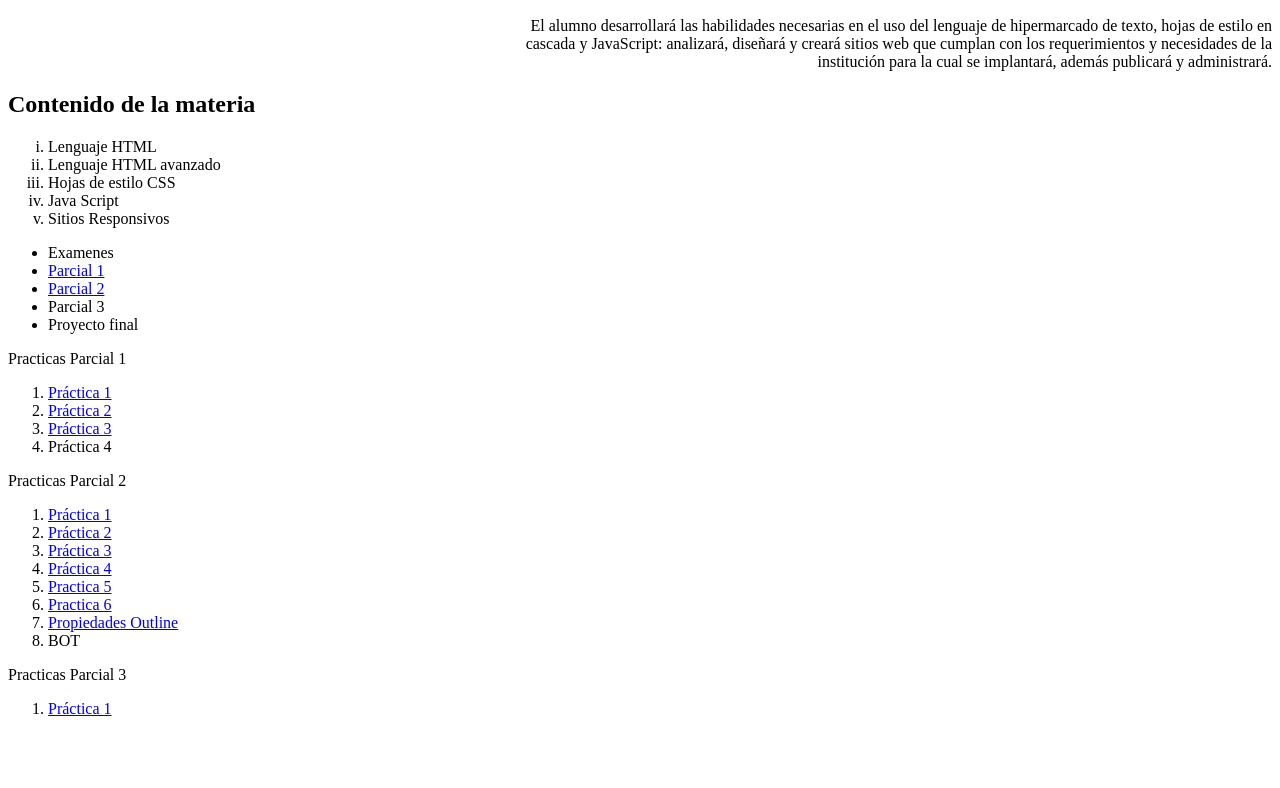
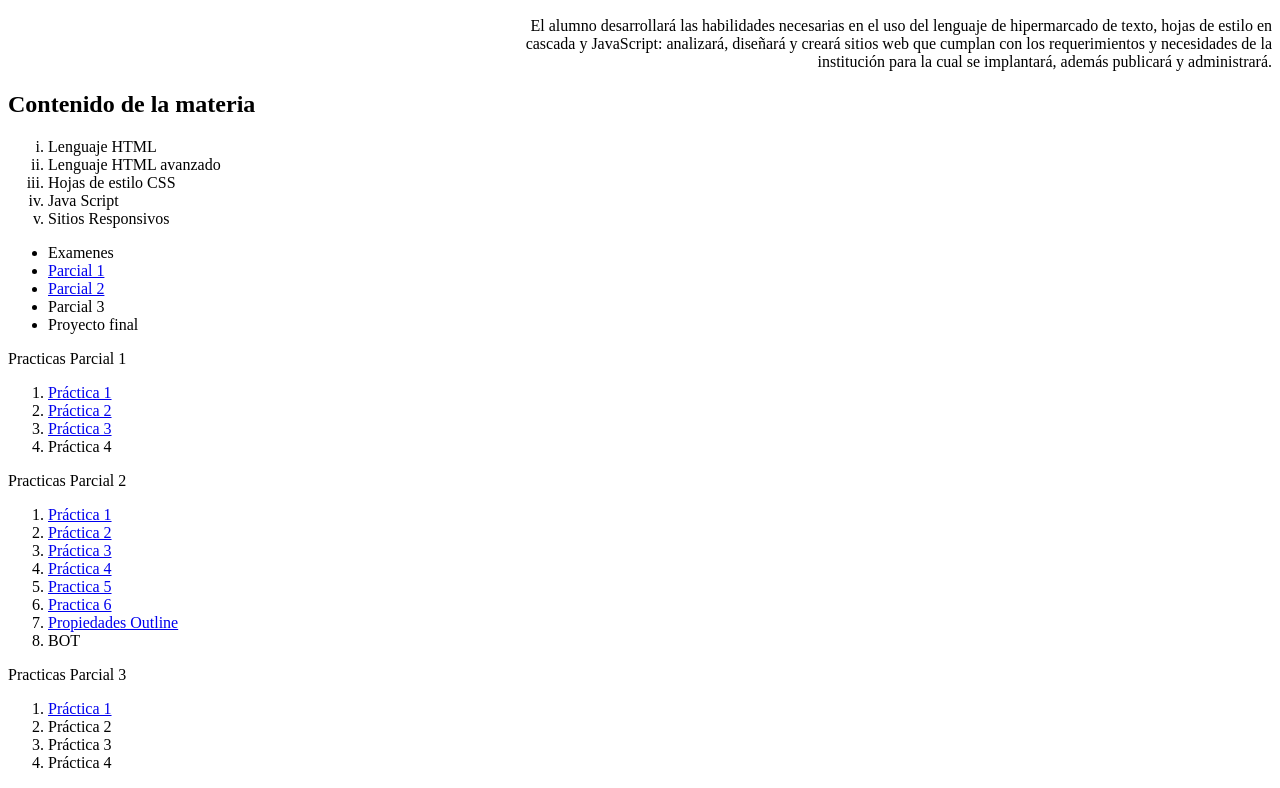
Before and after one commit to tacodepastor25/portafolio, a plain HTML site: page index.html in a window 1280 px wide. Shown: the part 867-1655 px from the top of the page. Before the commit the page ends 1601 px from the top, so only its background shows below. Drawn offline with Linux system fonts and the light colour scheme.

Commit message:
Update index.html

```diff
--- a/index.html
+++ b/index.html
@@ -80,6 +80,9 @@
         <p>Practicas Parcial 3</p>
         <ol>
             <li><a href="practica1j.html">Práctica 1 </a> </li>
+            <li><a >Práctica 2 </a> </li>
+            <li><a >Práctica 3 </a> </li>
+            <li><a >Práctica 4 </a> </li>
         </ol>
     <script type="text/javascript">
  var vsid = "si2532318a0c602";
```
